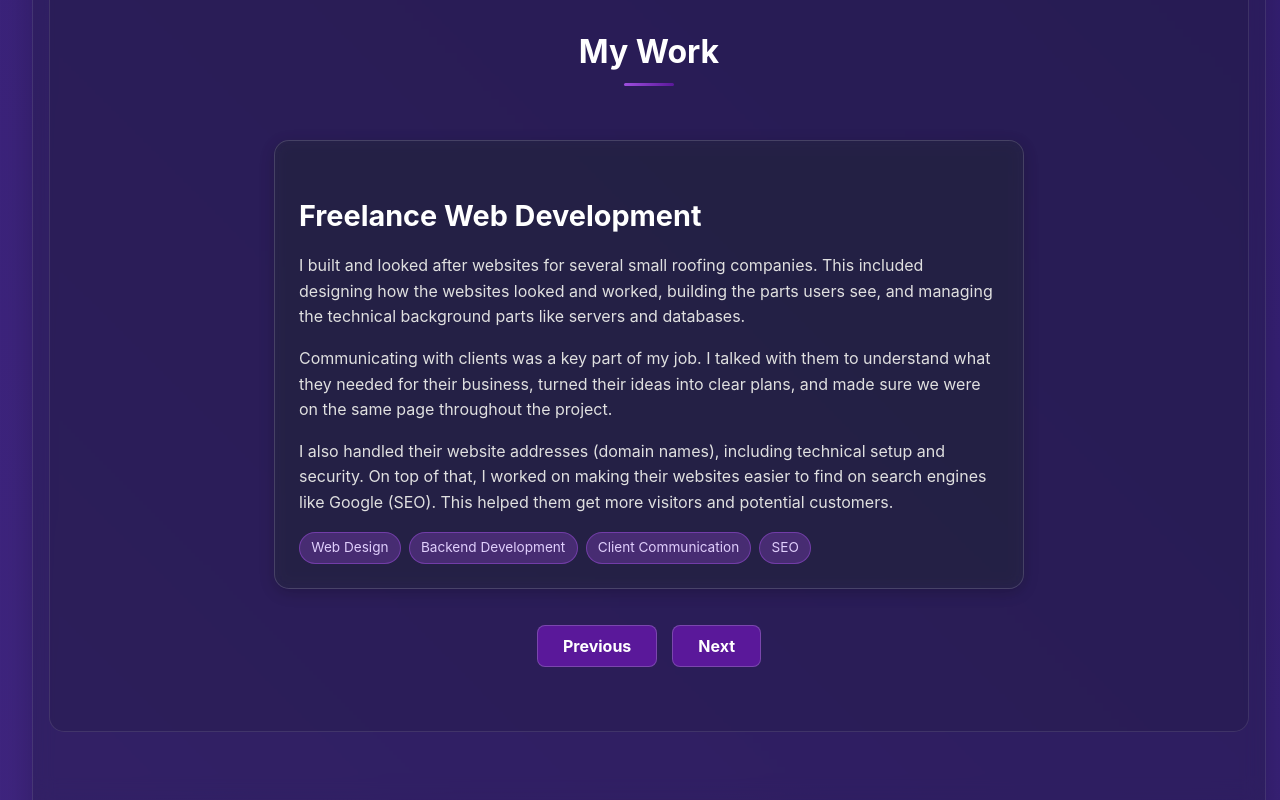
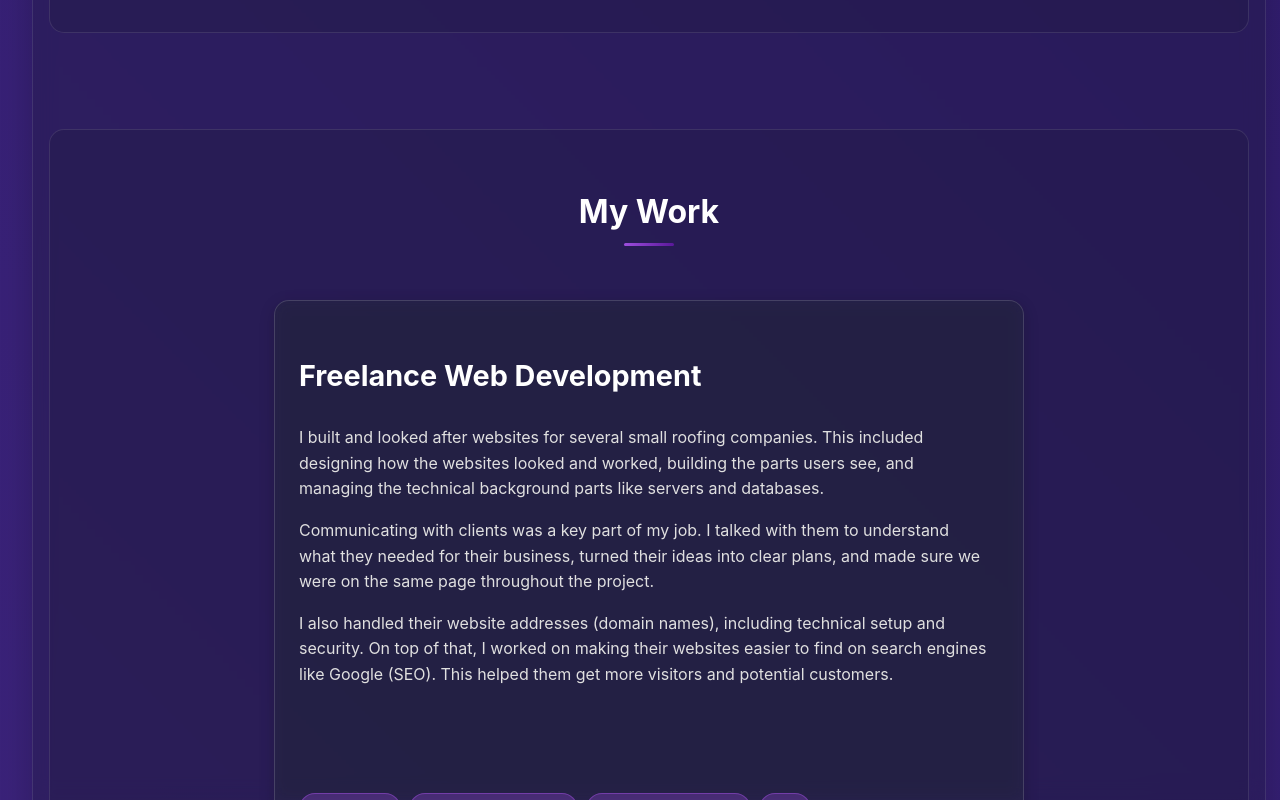
Before and after one commit to GamanMil/portfolio, a React (Vite) app: page / in a window 1280 px wide. Shown: the part 2000-2800 px from the top of the page. Built offline with nearby package versions, Linux system fonts and the light colour scheme; no server answers.

Commit message:
added qualifications section and fixed my work being in wrong location

```diff
--- a/src/App.css
+++ b/src/App.css
@@ -523,7 +523,7 @@ body {
   display: flex;
   justify-content: center;
   align-items: center;
-  min-height: 80vh;
+  min-height: 100vh;
   text-align: center;
   position: relative;
   z-index: 2;
@@ -706,6 +706,9 @@ html {
   transition: transform 0.3s ease-out, box-shadow 0.3s ease-out, background-color 0.3s ease-out;
   text-align: left;
   cursor: default;
+  height: 500px;
+  display: flex;
+  flex-direction: column;
 }
 
 .work-item-card:hover {
@@ -720,6 +723,7 @@ html {
   overflow: hidden;
   border-radius: 10px;
   margin-bottom: 1rem;
+  flex-shrink: 0;
 }
 
 .work-item-image {
@@ -728,10 +732,43 @@ html {
   object-fit: cover;
 }
 
+.work-item-content {
+  display: flex;
+  flex-direction: column;
+  flex-grow: 1;
+  overflow: hidden;
+}
+
+.work-item-description-scrollable {
+  flex-grow: 1;
+  overflow-y: auto;
+  margin-bottom: 1rem;
+  padding-right: 10px;
+}
+
+.work-item-description-scrollable::-webkit-scrollbar {
+  width: 8px;
+}
+
+.work-item-description-scrollable::-webkit-scrollbar-track {
+  background: rgba(0,0,0,0.1);
+  border-radius: 4px;
+}
+
+.work-item-description-scrollable::-webkit-scrollbar-thumb {
+  background: rgba(157, 78, 221, 0.5);
+  border-radius: 4px;
+}
+
+.work-item-description-scrollable::-webkit-scrollbar-thumb:hover {
+  background: rgba(157, 78, 221, 0.8);
+}
+
 .work-item-content h3 {
   font-size: 1.8rem;
   color: #ffffff;
   margin-bottom: 0.75rem;
+  flex-shrink: 0;
 }
 
 .work-item-content p {
@@ -740,11 +777,16 @@ html {
   margin-bottom: 1rem;
 }
 
+.work-item-content p:last-child {
+  margin-bottom: 0;
+}
+
 .work-item-tags {
   display: flex;
   flex-wrap: wrap;
   gap: 0.5rem;
-  margin-top: 1rem;
+  margin-top: auto;
+  flex-shrink: 0;
 }
 
 .work-item-tag {
@@ -780,5 +822,77 @@ html {
 }
 
 .work-carousel-controls button:active {
-  transform: translateY(0px);
+  transform: scale(0.95);
 }
+
+.qualification-item {
+  background: rgba(45, 27, 105, 0.4);
+  border: 1px solid rgba(255, 255, 255, 0.15);
+  border-radius: 10px;
+  padding: 20px;
+  margin-bottom: 20px;
+  box-shadow: 0 4px 15px rgba(0, 0, 0, 0.2);
+  transition: all 0.3s ease;
+  text-align: left;
+  display: flex;
+  justify-content: space-between;
+  align-items: flex-start;
+  gap: 20px;
+}
+
+.qualification-item:hover {
+  transform: translateY(-5px);
+  box-shadow: 0 6px 20px rgba(0, 0, 0, 0.3);
+}
+
+.qualification-main-info {
+  flex: 1;
+}
+
+.qualification-side-details {
+  flex: 1;
+}
+
+.qualification-item h4 {
+  color: #c0a0e0;
+  margin-top: 0;
+  margin-bottom: 4px;
+  font-size: 1.2rem;
+}
+
+.qualification-item p {
+  color: #c0c0c0;
+  font-size: 1rem;
+  line-height: 1.5;
+  margin-top: 0;
+  margin-bottom: 0;
+}
+
+.qualification-item p.university-name {
+  margin-top: 0;
+  margin-bottom: 0;
+  color: #b0b0b0;
+}
+
+.qualification-item p.graduation-date,
+.qualification-item p.honours-status,
+.qualification-item p.qualification-description {
+  margin-bottom: 8px;
+}
+
+.qualification-item p.qualification-description {
+  margin-bottom: 0;
+}
+
+@media (max-width: 768px) {
+  .qualification-item {
+    flex-direction: column;
+    align-items: stretch;
+  }
+
+  .qualification-side-details {
+    border-left: none;
+    padding-left: 0;
+    margin-top: 15px;
+  }
+}
--- a/src/App.jsx
+++ b/src/App.jsx
@@ -253,9 +253,11 @@ function App() {
                   )}
                   <div className="work-item-content">
                     <h3>{workItems[currentWorkIndex].title}</h3>
-                    {workItems[currentWorkIndex].description.split('\n\n').map((paragraph, paraIndex) => (
-                      <p key={paraIndex}>{paragraph}</p>
-                    ))}
+                    <div className="work-item-description-scrollable">
+                      {workItems[currentWorkIndex].description.split('\n\n').map((paragraph, paraIndex) => (
+                        <p key={paraIndex}>{paragraph}</p>
+                      ))}
+                    </div>
                     {workItems[currentWorkIndex].tags && workItems[currentWorkIndex].tags.length > 0 && (
                       <div className="work-item-tags">
                         {workItems[currentWorkIndex].tags.map((tag, index) => (
@@ -272,6 +274,21 @@ function App() {
                   <button onClick={nextWorkItem}>Next</button>
                 </div>
               )}
+            </div>
+
+            <div className="subsection qualifications-section">
+              <h3>Qualifications</h3>
+              <div className="qualification-item">
+                <div className="qualification-main-info">
+                  <h4>BSc Computer Science and Artificial Intelligence</h4>
+                  <p className="university-name">University of Sussex</p>
+                </div>
+                <div className="qualification-side-details">
+                  <p className="graduation-date">Expected Graduation: Jun. 2027</p>
+                  <p className="honours-status"><em>On track for First-Class Honours</em></p>
+                  <p className="qualification-description">Dedicated Computer Science student, passionate about machine learning.</p>
+                </div>
+              </div>
             </div>
           </section>
 
```
